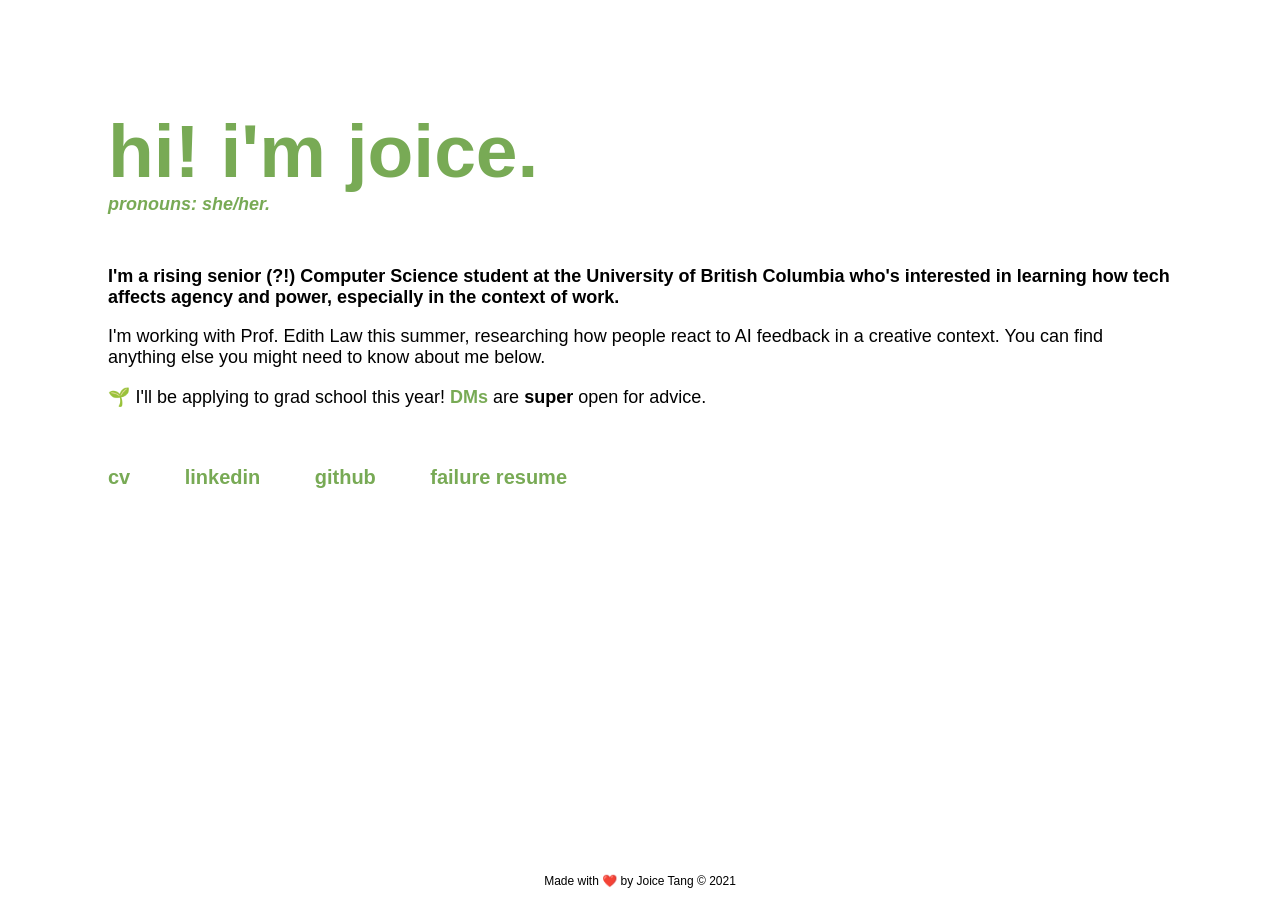
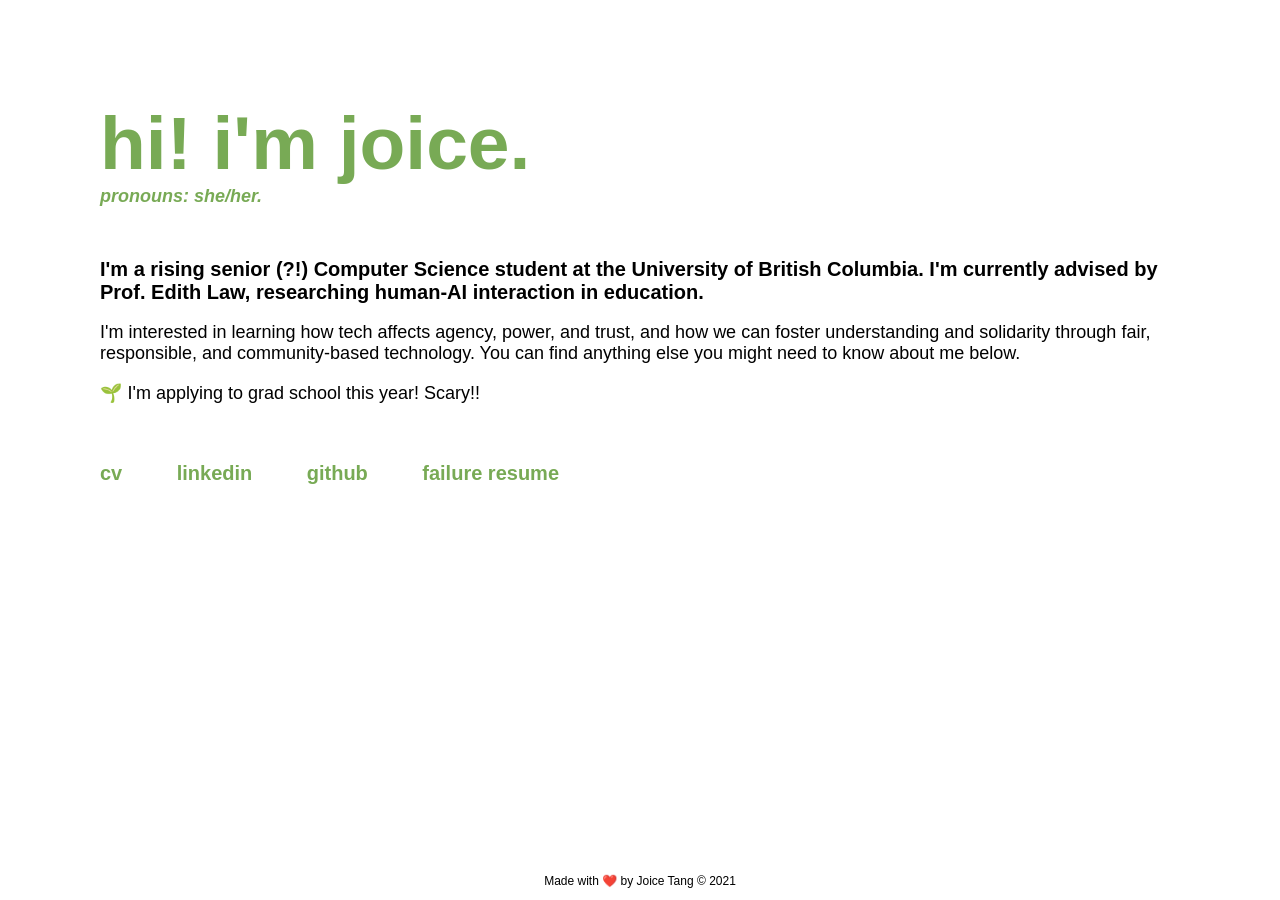
Before and after one commit to joitng/joitng.github.io, a Jekyll site: the page built from index.html, in a window 1280 px wide. Built offline with Jekyll 4.4.1, drawn with Linux system fonts in a browser that asks for light colours.

Commit message:
some updates, added space for blog

```diff
--- a/_includes/navigation.html
+++ b/_includes/navigation.html
@@ -1,5 +1,5 @@
 <nav>
   <span class="nav-title" id="home">
-    <a href="/" {% if page.url == "/" %}{% endif %}><</a>
+    <a href="javascript:history.back()" {% if page.url == "/" %}{% endif %}><</a>
   </span>
 </nav>
--- a/_sass/main.scss
+++ b/_sass/main.scss
@@ -51,7 +51,7 @@ h3 {
 }
 
 h4 {
-    font-size: 18px;
+    font-size: 20px;
     font-weight: bold;
     margin: 0;
 }
@@ -101,6 +101,10 @@ details {
     font-style: italic;
 }
 
+.date {
+    margin-top: 0px;
+}
+
 #links {
     display: flex-wrap;
     margin-top: 40px;
@@ -110,12 +114,19 @@ details {
     margin-right: 50px;
 }
 
+body{
+    min-height: 100vh;
+    display: flex;
+    flex-direction: column;
+    margin: 0;
+}
+
 footer {
-    position: fixed;
+    position: relative;
     left: 0;
-    bottom: 0;
     width: 100%;
     text-align: center;
+    margin-top: auto;
 
     .footer {
         font-size: 12px;
--- a/index.html
+++ b/index.html
@@ -9,9 +9,9 @@ title: joice tang 🌻
         hi! i'm joice.
         <p class="subtitle">pronouns: she/her.</p>
     </h1>
-    <h4>I'm a rising senior (?!) Computer Science student at the University of British Columbia who's interested in learning how tech affects agency and power, especially in the context of work.</h4>
-    <p>I'm working with Prof. Edith Law this summer, researching how people react to AI feedback in a creative context. You can find anything else you might need to know about me below.</p>
-    <p>🌱 I'll be applying to grad school this year! <a href="https://twitter.com/y1huen">DMs</a> are <b>super</b> open for advice.</p>
+    <h4>I'm a rising senior (?!) Computer Science student at the University of British Columbia. I'm currently advised by Prof. Edith Law, researching human-AI interaction in education.</h4>
+    <p>I'm interested in learning how tech affects agency, power, and trust, and how we can foster understanding and solidarity through fair, responsible, and community-based technology. You can find anything else you might need to know about me below.</p>
+    <p>🌱 I'm applying to grad school this year! Scary!!</p>
 </div>
 
 <div id="links">
```
Also changed, not shown: 1 other file.
